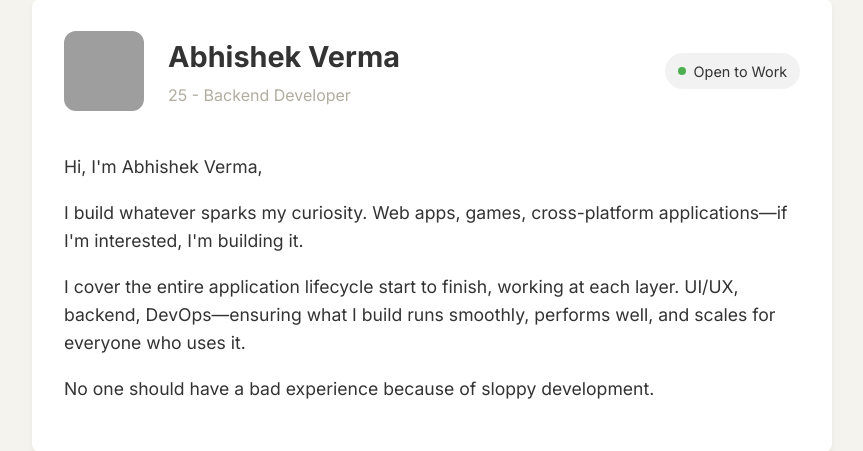
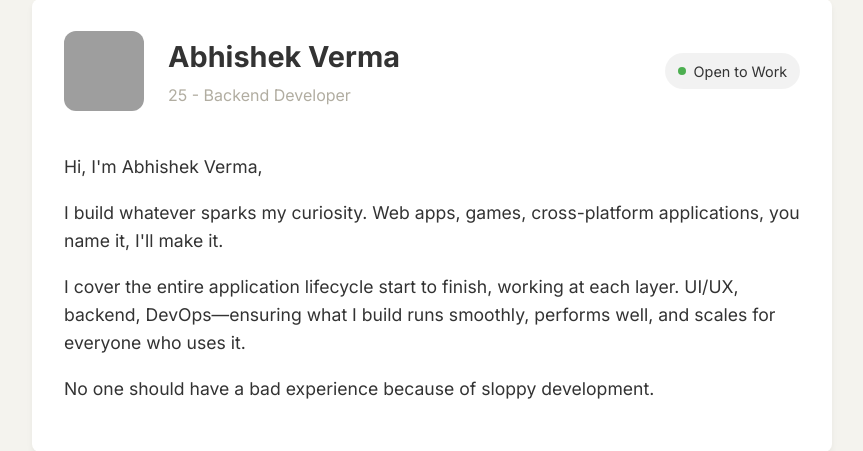
Before and after one commit to w3Abhishek/blog, a Flask app: page / in a window 1280 px wide. Shown: the part 192-643 px from the top of the page, without its empty margins (208-1071 px from the left). Run offline with Flask 3, Linux system fonts and the light colour scheme; data that the repository does not hold is empty; grey boxes are pictures that could not be loaded.

Commit message:
Refine introduction text in index.html

```diff
--- a/templates/index.html
+++ b/templates/index.html
@@ -20,8 +20,8 @@
 
     <div class="intro-text">
         <p>Hi, I'm Abhishek Verma,</p>
-        <p>I build whatever sparks my curiosity. Web apps, games, cross-platform applications—if I'm interested, I'm
-            building it.</p>
+        <p>I build whatever sparks my curiosity. Web apps, games, cross-platform applications, you name it, I'll make
+            it.</p>
         <p>I cover the entire application lifecycle start to finish, working at each layer. UI/UX, backend,
             DevOps—ensuring what I build runs smoothly, performs well, and scales for everyone who uses it.</p>
         <p>No one should have a bad experience because of sloppy development.</p>
```
